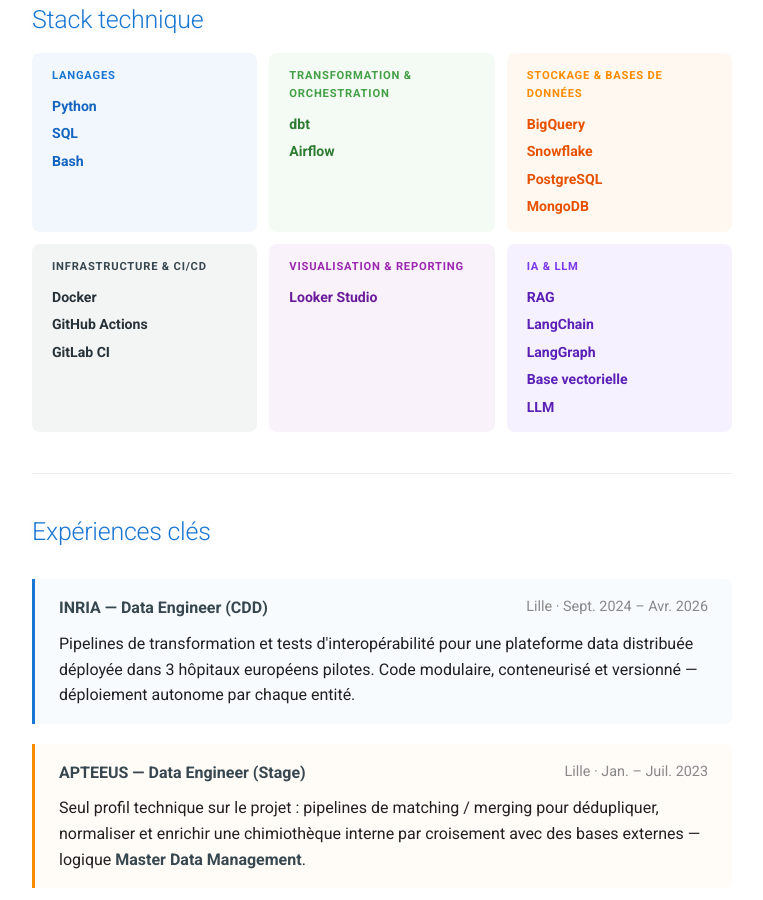
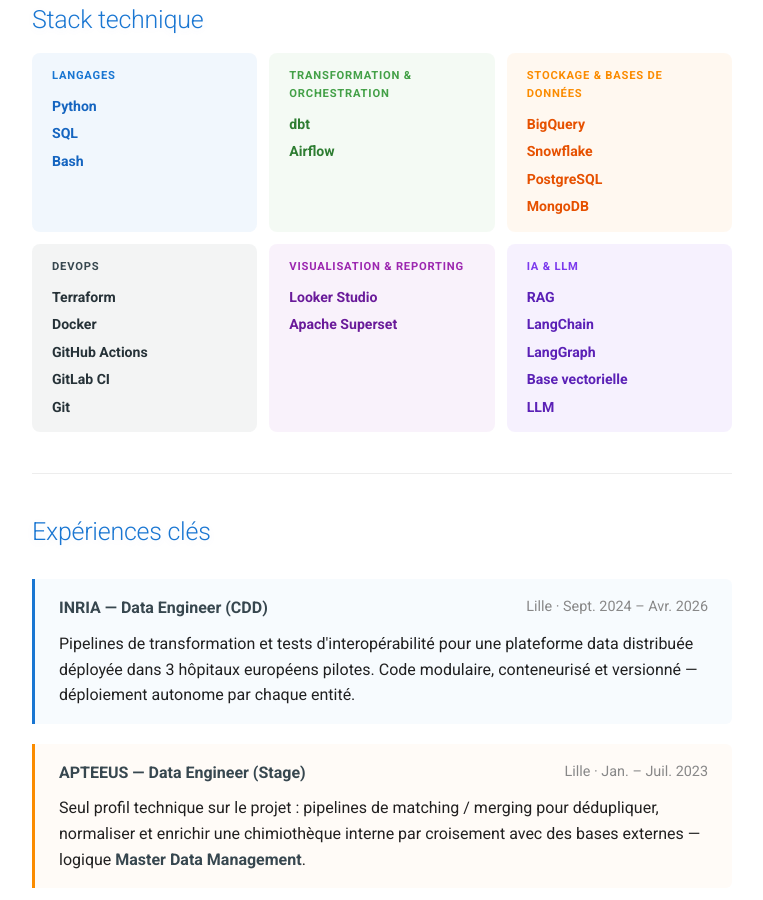
Before and after one commit to y-ikli/portfolio, an MkDocs documentation site: the page built from docs/index.md, in a window 1280 px wide and 900 px high, scrolled down 877 px. Shown: the whole window, without its empty margins (258-1021 px from the left). Built offline with MkDocs 1.6.1 and Material for MkDocs 9.7.7, drawn with Linux system fonts in a browser that asks for light colours.

Commit message:
Stack technique : catégorie DevOps (Terraform, Git ajoutés), Apache Superset en restitution

```diff
--- a/docs/index.md
+++ b/docs/index.md
@@ -64,11 +64,13 @@
   </div>
 
   <div style="background: rgba(55,71,79,0.06); border-radius: 8px; padding: 0.7rem 1rem;">
-    <div style="font-size: 0.7em; font-weight: 700; text-transform: uppercase; letter-spacing: 0.07em; color: #37474f; margin-bottom: 0.5rem;">Infrastructure & CI/CD</div>
+    <div style="font-size: 0.7em; font-weight: 700; text-transform: uppercase; letter-spacing: 0.07em; color: #37474f; margin-bottom: 0.5rem;">DevOps</div>
     <div style="display: flex; flex-direction: column; gap: 0.25rem;">
+      <span style="font-size: 0.88em; color: #263238; font-weight: 600;">Terraform</span>
       <span style="font-size: 0.88em; color: #263238; font-weight: 600;">Docker</span>
       <span style="font-size: 0.88em; color: #263238; font-weight: 600;">GitHub Actions</span>
       <span style="font-size: 0.88em; color: #263238; font-weight: 600;">GitLab CI</span>
+      <span style="font-size: 0.88em; color: #263238; font-weight: 600;">Git</span>
     </div>
   </div>
 
@@ -76,6 +78,7 @@
     <div style="font-size: 0.7em; font-weight: 700; text-transform: uppercase; letter-spacing: 0.07em; color: #9c27b0; margin-bottom: 0.5rem;">Visualisation & Reporting</div>
     <div style="display: flex; flex-direction: column; gap: 0.25rem;">
       <span style="font-size: 0.88em; color: #6a1b9a; font-weight: 600;">Looker Studio</span>
+      <span style="font-size: 0.88em; color: #6a1b9a; font-weight: 600;">Apache Superset</span>
     </div>
   </div>
 
```
